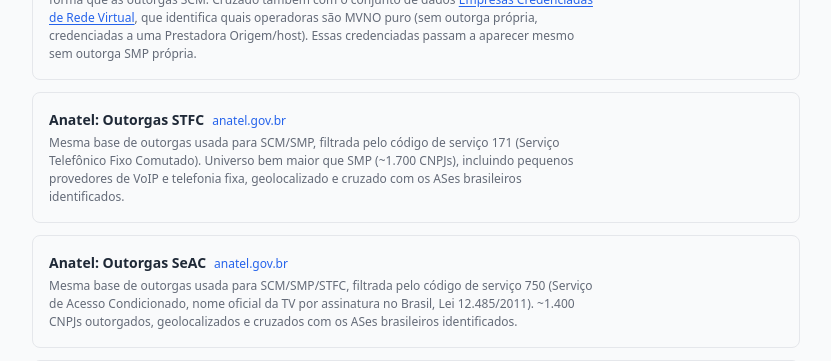
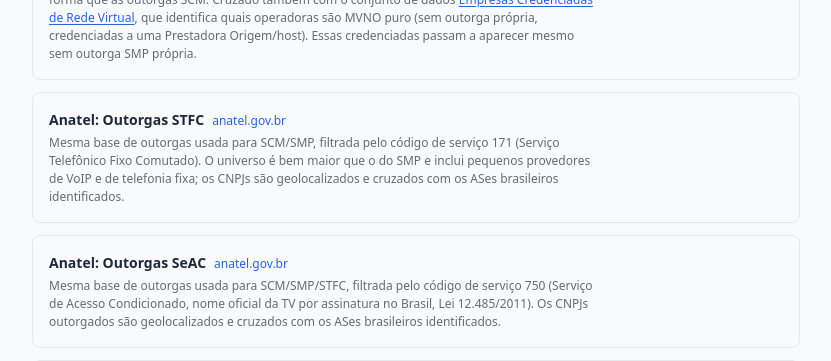
Before and after one commit to moreiras/arandu, a React (Vite) app in the folder frontend/: page /sobre in a window 1280 px wide. Shown: the part 6100-6461 px from the top of the page, without its empty margins (32-863 px from the left). Built offline with nearby package versions, Linux system fonts and the light colour scheme; no server answers.

Commit message:
sobre: CNPJs de STFC e SeAC sem contagem fixa (PT-30)
"~1.700" e "~1.400 CNPJs" estavam escritos à mão, sem fonte nem
data. Mesma regra do "40" de PTTs: o número vem do snapshot ou sai do
texto; aqui sai, para a Sobre não chamar mais uma rota. Teste impede
contagem aproximada fixa de voltar.

```diff
--- a/frontend/src/pages/Sobre.tsx
+++ b/frontend/src/pages/Sobre.tsx
@@ -413,9 +413,9 @@ export function Sobre() {
             </div>
             <p className="text-xs text-gray-500">
               Mesma base de outorgas usada para SCM/SMP, filtrada pelo código de serviço 171
-              (Serviço Telefônico Fixo Comutado). Universo bem maior que SMP (~1.700 CNPJs),
-              incluindo pequenos provedores de VoIP e telefonia fixa, geolocalizado e cruzado
-              com os ASes brasileiros identificados.
+              (Serviço Telefônico Fixo Comutado). O universo é bem maior que o do SMP e inclui
+              pequenos provedores de VoIP e de telefonia fixa; os CNPJs são geolocalizados e
+              cruzados com os ASes brasileiros identificados.
             </p>
           </div>
 
@@ -428,7 +428,7 @@ export function Sobre() {
             <p className="text-xs text-gray-500">
               Mesma base de outorgas usada para SCM/SMP/STFC, filtrada pelo código de serviço
               750 (Serviço de Acesso Condicionado, nome oficial da TV por assinatura no Brasil,
-              Lei 12.485/2011). ~1.400 CNPJs outorgados, geolocalizados e cruzados com os ASes
+              Lei 12.485/2011). Os CNPJs outorgados são geolocalizados e cruzados com os ASes
               brasileiros identificados.
             </p>
           </div>
```
Also changed, not shown: 1 other file (tests, documents, lock files or other folders).
